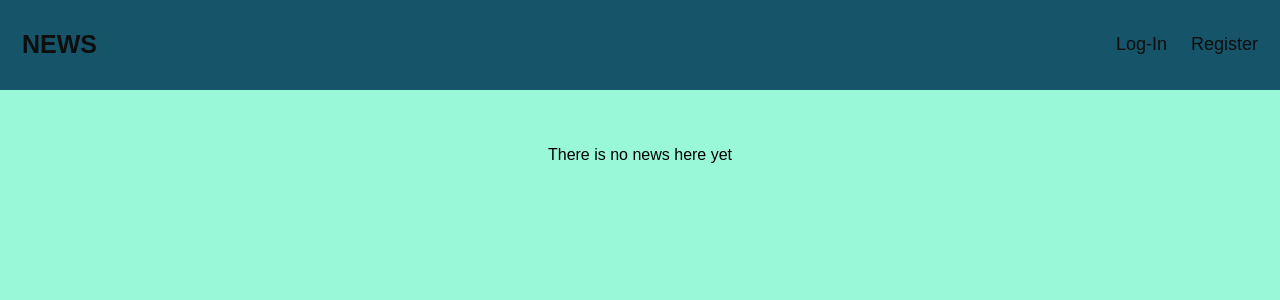
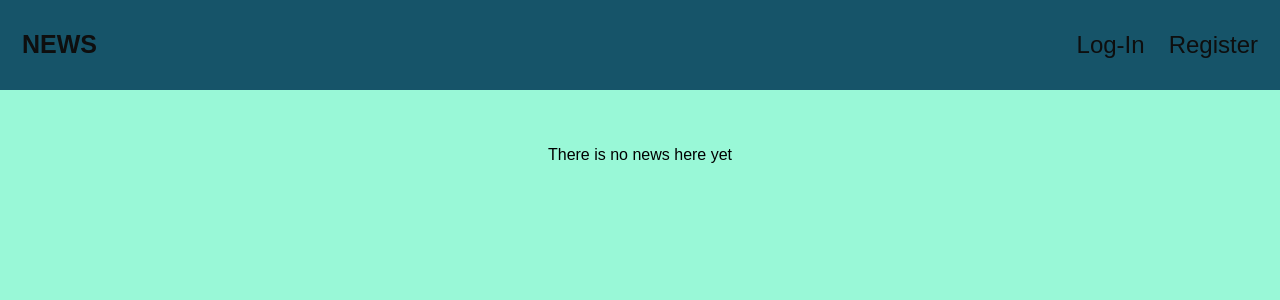
Before and after one commit to konexk1x/Bekish1.21, a Django app: page /news/ in a window 1280 px wide. Shown: the top 300 px of the page. Run offline with Django 4.2, Linux system fonts and the light colour scheme; data that the repository does not hold is empty.

Commit message:
Rename z_2.1.py to Lab_02/z_2.1.py

```diff
--- a/News_site/news/static/css/style.css
+++ b/News_site/news/static/css/style.css
@@ -19,7 +19,7 @@ body {
     text-align: center;
     padding: 12px;
     text-decoration: none;
-    font-size: 18px;
+    font-size: 24px;
     line-height: 25px;
     border-radius: 4px;
 }
```
